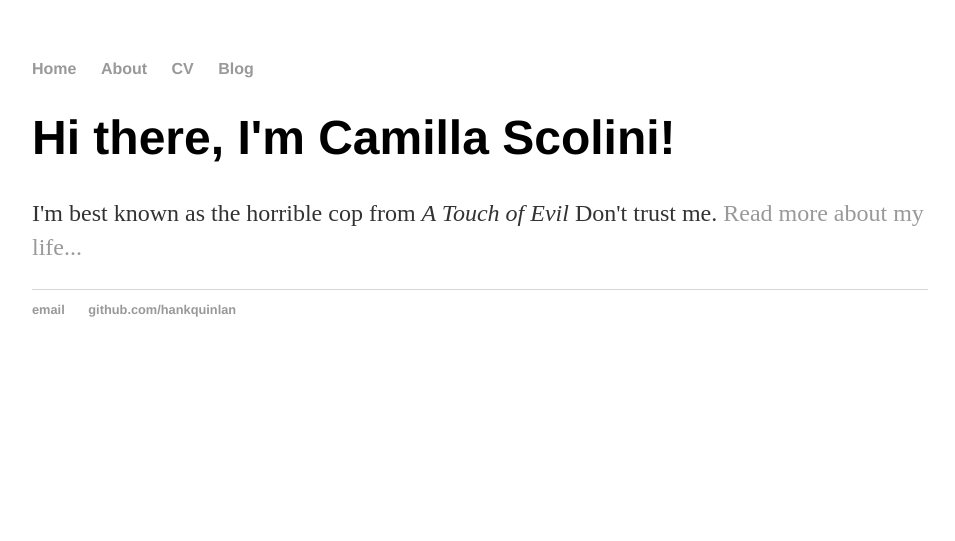
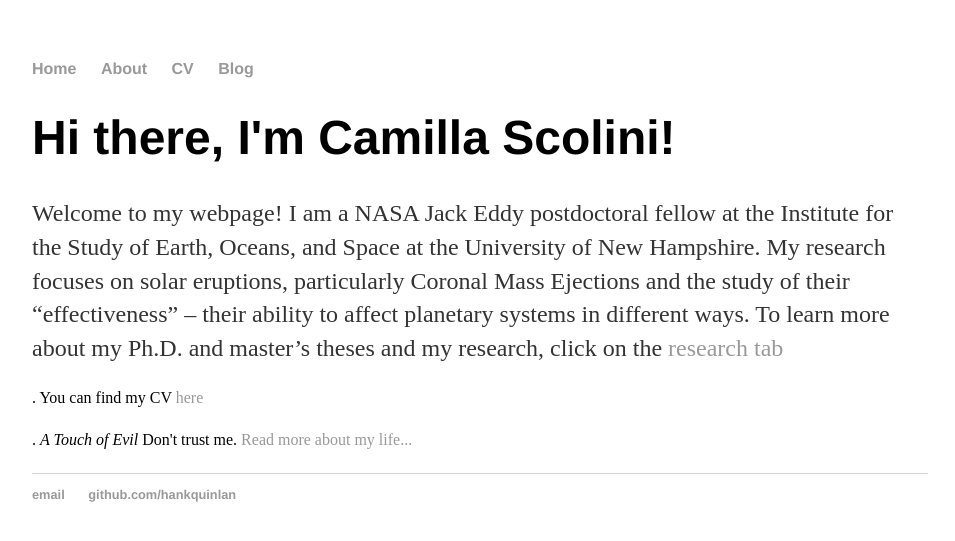
Before and after one commit to scolini/scolini.github.io, a Jekyll site: the page built from index.html, in a window 1280 px wide. Shown: the top 541 px of the page, without its empty margins (160-1115 px from the left). Built offline with Jekyll 4.4.1, drawn with Linux system fonts in a browser that asks for light colours.

Commit message:
Update index.html

```diff
--- a/index.html
+++ b/index.html
@@ -4,5 +4,16 @@ title: Hank Quinlan, Horrible Cop
 ---
 <div class="blurb">
 	<h1>Hi there, I'm Camilla Scolini!</h1>
-	<p>I'm best known as the horrible cop from <em>A Touch of Evil</em> Don't trust me. <a href="/about">Read more about my life...</a></p>
+	<p>Welcome to my webpage!
+		I am a NASA Jack Eddy postdoctoral fellow
+		at the Institute for the Study of Earth, Oceans, and Space
+		at the University of New Hampshire.
+		My research focuses on solar eruptions,
+		particularly Coronal Mass Ejections and the study of their “effectiveness”
+		– their ability to affect planetary systems in different ways.
+
+		To learn more about my Ph.D. and master’s theses and my research, click on the <a href="/research">research tab</a></p>.
+		You can find my CV <a href="/cv">here</a></p>.
+
+		<em>A Touch of Evil</em> Don't trust me. <a href="/about">Read more about my life...</a></p>
 </div><!-- /.blurb -->
```
